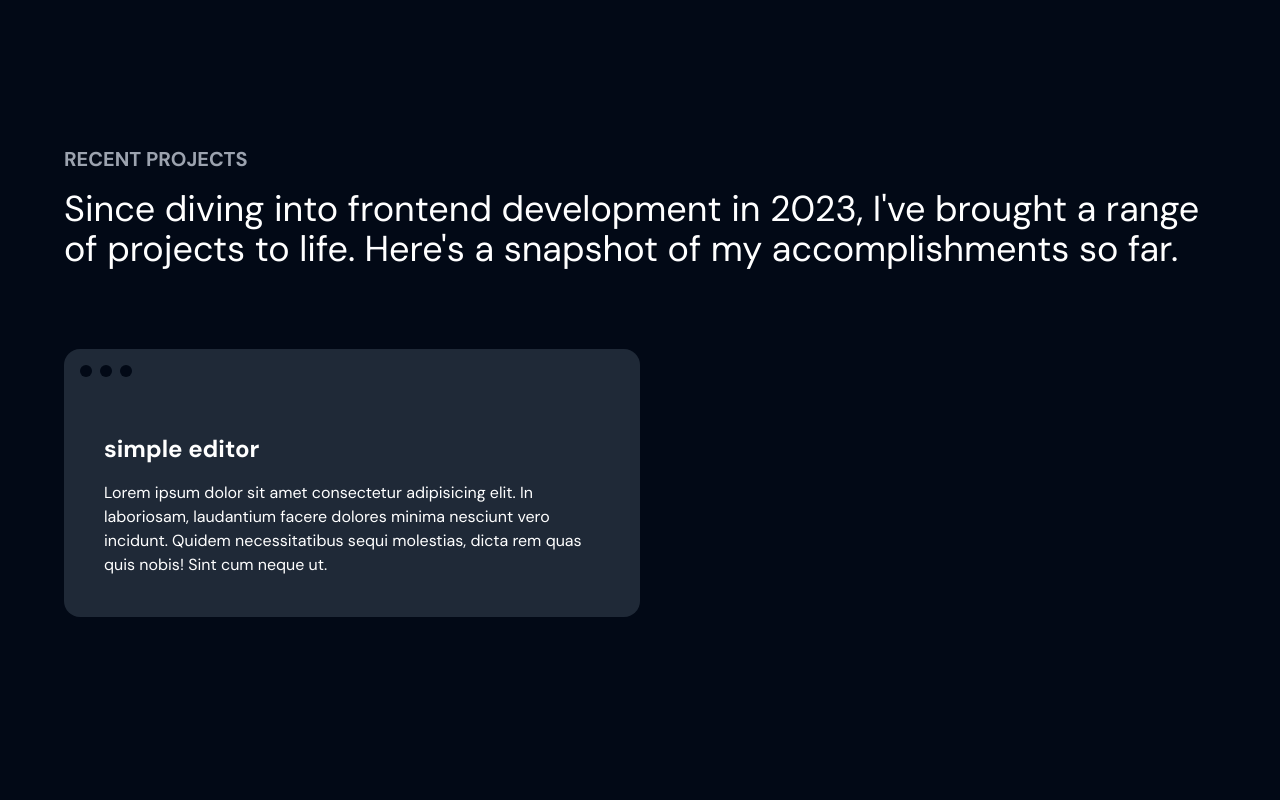
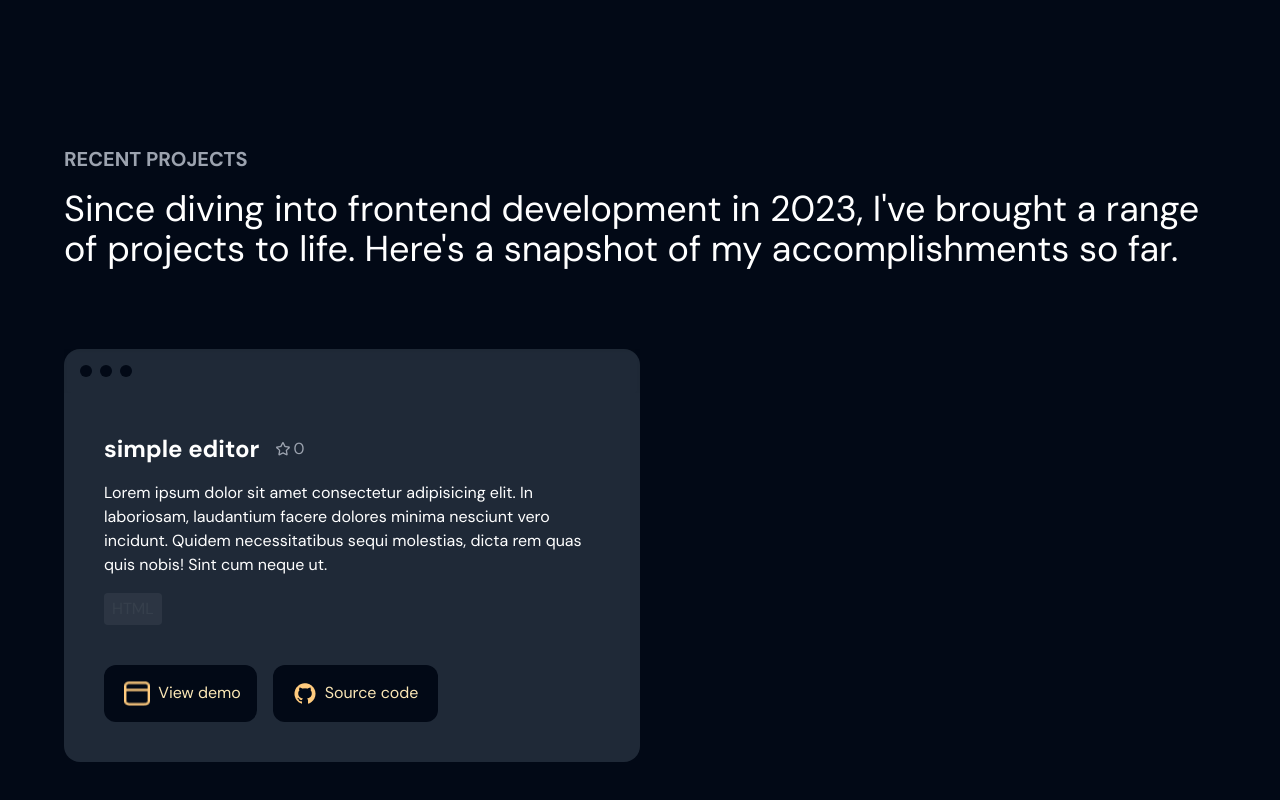
Before and after one commit to pawel-haraf/portfolio, a website built with Parcel: page src/index.html in a window 1280 px wide. Shown: the part 1763-2563 px from the top of the page. Before the commit the page ends 2492 px from the top, so only its background shows below. Built offline with nearby package versions, Linux system fonts and the light colour scheme.

Commit message:
Stylled projects section

```diff
--- a/src/index.html
+++ b/src/index.html
@@ -131,18 +131,38 @@
             </p>
             <div class="repositories--js grid grid-cols-1 md:grid-cols-2">
                 <div class="bg-gray-800 rounded-2xl">
-                    <div class="flex items-center gap-2 p-4 shadow-[inner_0_2_0_rgba(255,255,255,0.15)] group">
+                    <div class="flex items-center gap-2 p-4 shadow-inner group">
                         <span class="rounded-md bg-bgBody w-3 h-3 group-hover:bg-red-500"> </span>
                         <span class="rounded-md bg-bgBody w-3 h-3"> </span>
                         <span class="rounded-md bg-bgBody w-3 h-3 group-hover:bg-green-500"> </span>
                     </div>
-                    <div class="m-10">
-                        <h3 class="text-2xl font-bold mb-4">simple editor</h3>
+                    <div class="m-5 md:m-10">
+                        <div class="flex gap-4 items-center mb-4">
+                            <h3 class="text-2xl font-bold">simple editor</h3>
+                            <div class="flex gap-0.5 items-center text-gray-400">
+                                <img src="./img/star-01.png" alt="">
+                                <p>0</p>
+                            </div>
+                        </div>
+
                         <p>Lorem ipsum dolor sit amet consectetur adipisicing elit. In laboriosam, laudantium facere
                             dolores
                             minima nesciunt vero incidunt. Quidem necessitatibus sequi molestias, dicta rem quas quis
                             nobis!
                             Sint cum neque ut.</p>
+                        <div class="flex gap-2 mt-4 mb-10 text-white">
+                            <p class="bg-gray-400 opacity-10 px-2 py-1 rounded">HTML</p>
+                        </div>
+                        <div class="flex flex-col md:flex-row gap-4 text-base whitespace-nowrap">
+                            <a href="#" class="flex gap-2 bg-bgBody px-5 py-4 rounded-xl text-logo">
+                                <img src="./img/demo.png" alt="">
+                                <p>View demo</p>
+                            </a>
+                            <a href="#" class="flex gap-2 bg-bgBody px-5 py-4 rounded-xl text-logo">
+                                <img src="./img/github.png" alt="">
+                                <p>Source code</p>
+                            </a>
+                        </div>
                     </div>
                 </div>
             </div>
```
Also changed, not shown: src/img/demo.png (added), src/img/github.png (added), src/img/star-01.png (added).
